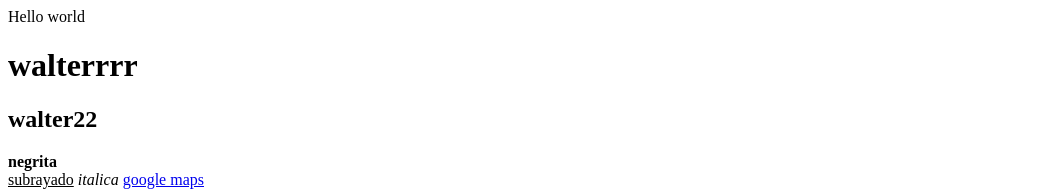
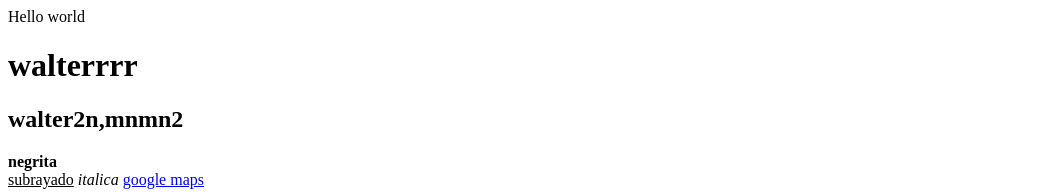
Before and after one commit to walter7778/replitwal, a plain HTML site: page index.html in a window 1280 px wide. Shown: the top 196 px of the page, without its empty margins (0-1039 px from the left). Drawn offline with Linux system fonts and the light colour scheme.

Commit message:
4 commit

```diff
--- a/index.html
+++ b/index.html
@@ -11,7 +11,7 @@
 <body>
   Hello world
   <h1>walterrrr</h1>
-  <h2>walter22</h2>
+  <h2>walter2n,mnmn2</h2>
   <b>negrita</b> <br>
   <u>subrayado</u>
   <i>italica</i>
```
